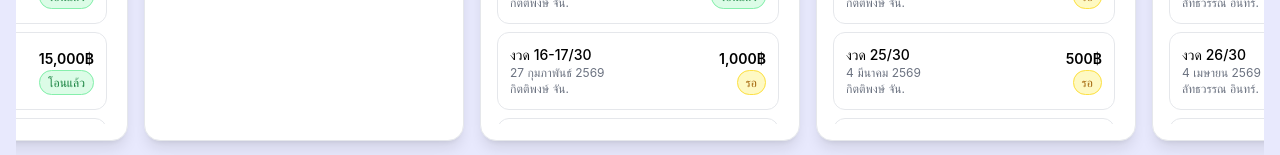
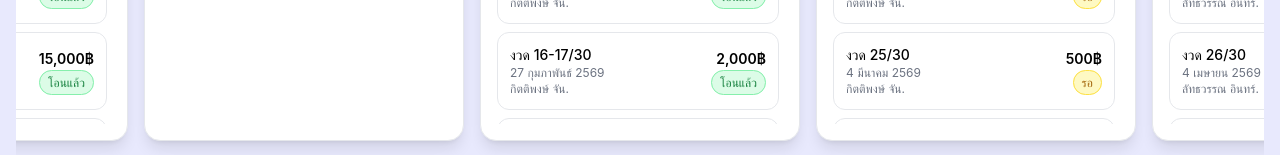
Before and after one commit to KittiArm/ktmyshop, a React (Vite) app: page / in a window 1280 px wide. Shown: the part 486-641 px from the top of the page. Built offline with nearby package versions, Linux system fonts and the light colour scheme.

Commit message:
更新 App.jsx

```diff
--- a/src/App.jsx
+++ b/src/App.jsx
@@ -91,14 +91,14 @@ const data = [
 				round: "16-17/30",
 				date: "27 กุมภาพันธ์ 2569",
 				name: "กิตติพงษ์ จัน.",
-				amount: 1000,
-				status: "รอ",
+				amount: 2000,
+				status: "โอนแล้ว",
 			},
 			{
 				round: "18-21/30",
 				date: "28 กุมภาพันธ์ 2569",
 				name: "กิตติพงษ์ จัน.",
-				amount: 2000,
+				amount: 1000,
 				status: "รอ",
 			},
 		],
@@ -2034,6 +2034,9 @@ const data_balance = [
 			{ date: "2 ธันวาคม 2568", paid: 500 },
 			{ date: "31 มกราคม 2569", paid: 500 },
 			{ date: "25 กุมภาพันธ์ 2569", paid: 1000 },
+			{ date: "27 กุมภาพันธ์ 2569", paid: 500 },
+			{ date: "28 กุมภาพันธ์ 2569", paid: 500 },
+			{ date: "1 มีนาคม 2569", paid: 2000 },
 		],
 	},
 	{
```
